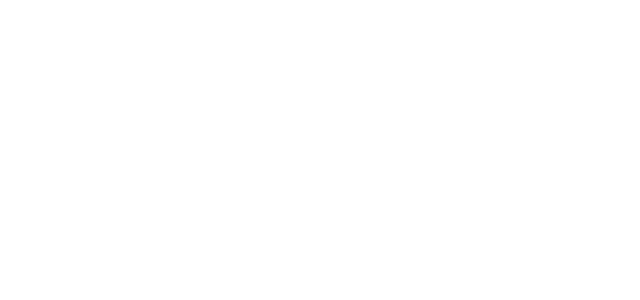
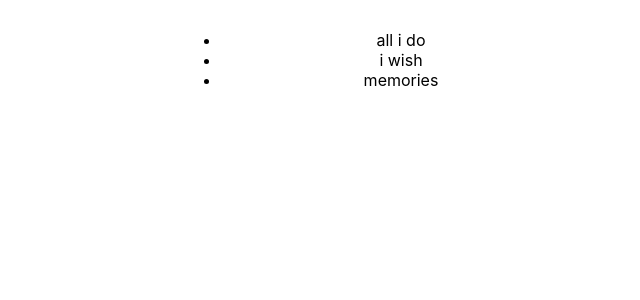
Before and after one commit to sincerity628/learn-react-context-and-hooks, a React (Create React App) app: page / in a window 1280 px wide. Shown: the top 300 px of the page, without its empty margins (259-899 px from the left). Built offline with nearby package versions, Linux system fonts and the light colour scheme.

Commit message:
added song list.

```diff
--- a/public/index.html
+++ b/public/index.html
@@ -9,7 +9,7 @@
       content="Web site created using create-react-app"
     />
     <link rel="manifest" href="%PUBLIC_URL%/manifest.json" />
-    <title>book-list</title>
+    <title>song-list</title>
   </head>
   <body>
     <div id="root"></div>
--- a/src/App.js
+++ b/src/App.js
@@ -1,9 +1,10 @@
 import React from 'react';
+import SongList from './components/SongList';
 
 const App = () => {
   return (
     <div className="App">
-
+      <SongList />
     </div>
   );
 }
--- /dev/null
+++ b/src/components/SongList.js
@@ -0,0 +1,15 @@
+import React from 'react';
+
+const SongList = () => {
+  return (
+    <div className="song-list">
+      <ul>
+        <li>all i do</li>
+        <li>i wish</li>
+        <li>memories</li>
+      </ul>
+    </div>
+  );
+}
+
+export default SongList;
```
